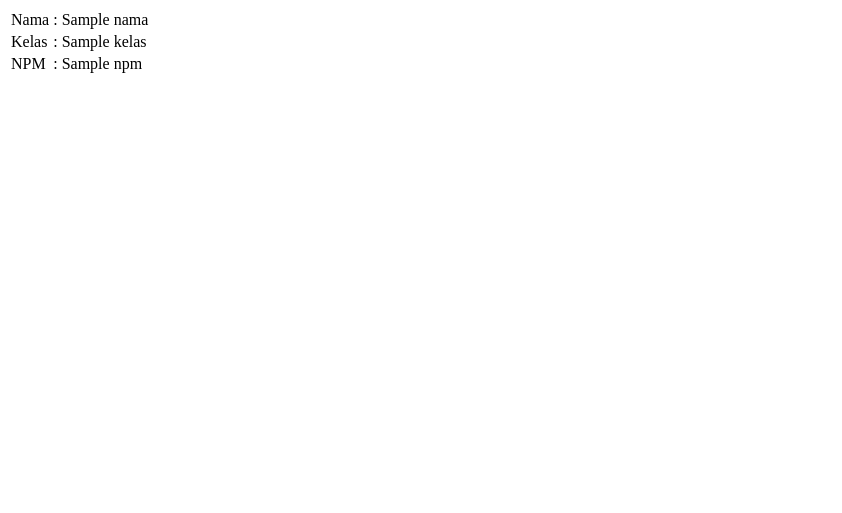
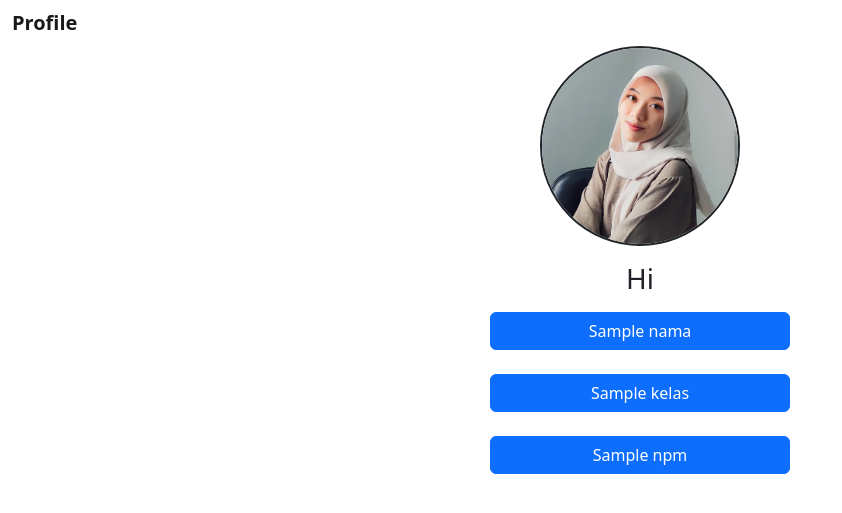
Before and after one commit to abiqyanisa/prak-web-lanjut-2117051088, a CodeIgniter 4 app: template app/Views/profile.php in a window 1280 px wide. Shown: the top 513 px of the page, without its empty margins (0-842 px from the left). Run offline with PHP 8.4 and a stand-in for CodeIgniter, Linux system fonts and the light colour scheme; the template is opened without the code that fills it: most values are stand-ins (such as "Sample title", 1, 10 or a date in 2020); some libraries are stand-ins or nearby versions.

Commit message:
Make My Profile

```diff
--- a/app/Views/profile.php
+++ b/app/Views/profile.php
@@ -4,24 +4,21 @@
     <meta charset="UTF-8">
     <meta name="viewport" content="width=device-width, initial-scale=1.0">
     <title>Document</title>
+    <link rel="stylesheet" href="https://cdn.jsdelivr.net/npm/bootstrap@5.2.3/dist/css/bootstrap.min.css">
 </head>
 <body>
-    <table>
-        <tr>
-            <td>Nama</td>
-            <td>:</td>
-            <td><?= $nama ?></td>
-        </tr>
-        <tr>
-            <td>Kelas</td>
-            <td>:</td>
-            <td><?= $kelas ?></td>
-        </tr>
-        <tr>
-            <td>NPM</td>
-            <td>:</td>
-            <td><?= $npm ?></td>
-        </tr>
-    </table>
+<nav class="navbar navbar-expand-lg bg-body-tertiary">
+    <div class="container-fluid">
+        <b><a class="navbar-brand" href="#">Profile</a></b>
+     </div>
+</nav>
+    <div style="text-align:center;">
+        <img src="<?php echo base_url('img\abiy.jpg'); ?>" alt="fotoroy" style="height: 200px; width: 200px; border-radius: 50%; object-fit: cover; object-position: 0 0px;"  border="2px" ><br>
+        <b><p><h3>Hi</h3></p></b>
+        <button type="button" class="btn btn-primary" style="width: 300px;"><?= $nama ?></button><br><br>
+        <button type="button" class="btn btn-primary" style="width: 300px;"><?= $kelas ?></button><br><br>
+        <button type="button" class="btn btn-primary" style="width: 300px;"><?= $npm ?></button><br><br>
+    </div>
+    <script src="https://cdn.jsdelivr.net/npm/bootstrap@5.2.3/dist/js/bootstrap.bundle.min.js"></script>
 </body>
 </html>
```
Also changed, not shown: public/img/abiy.jpg (added).
